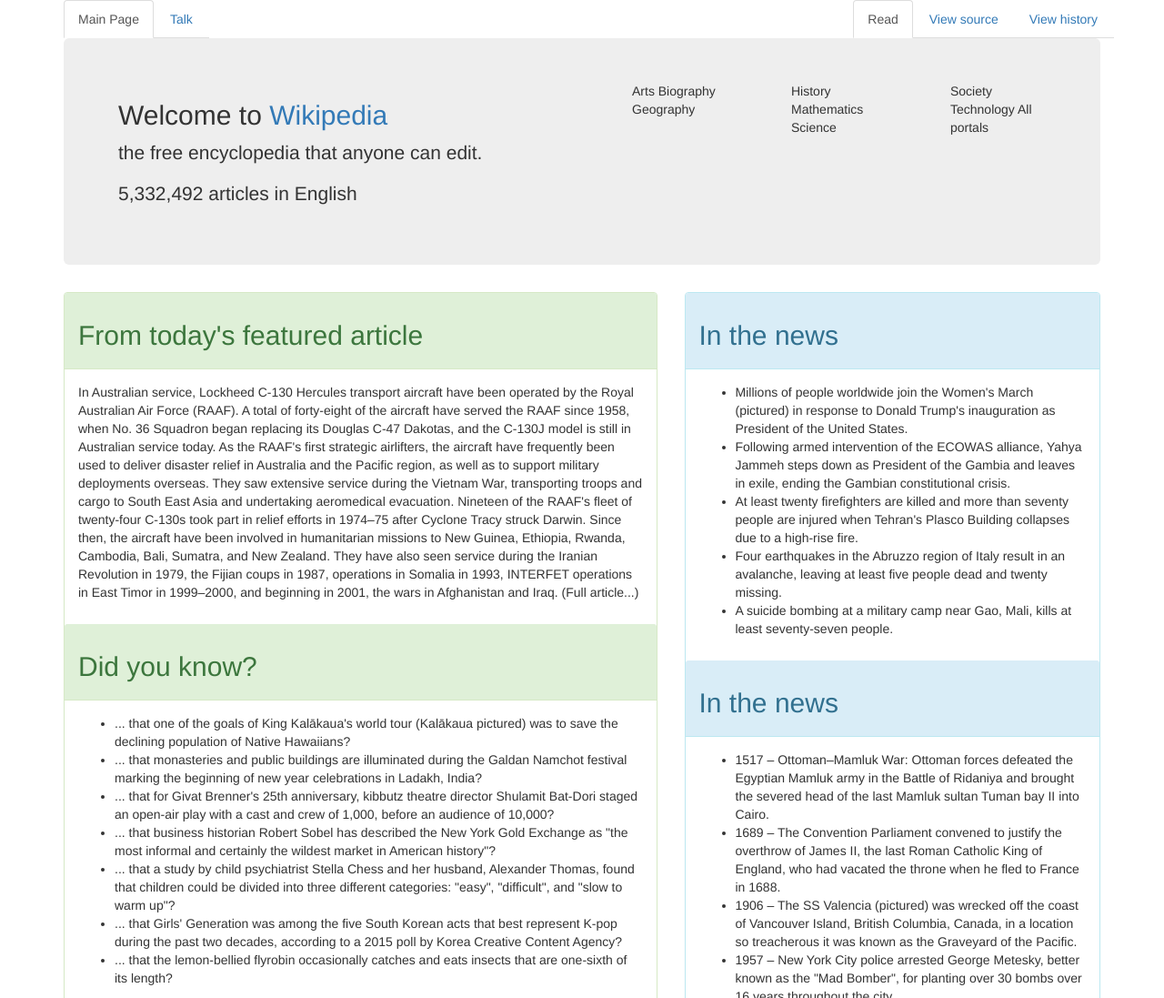
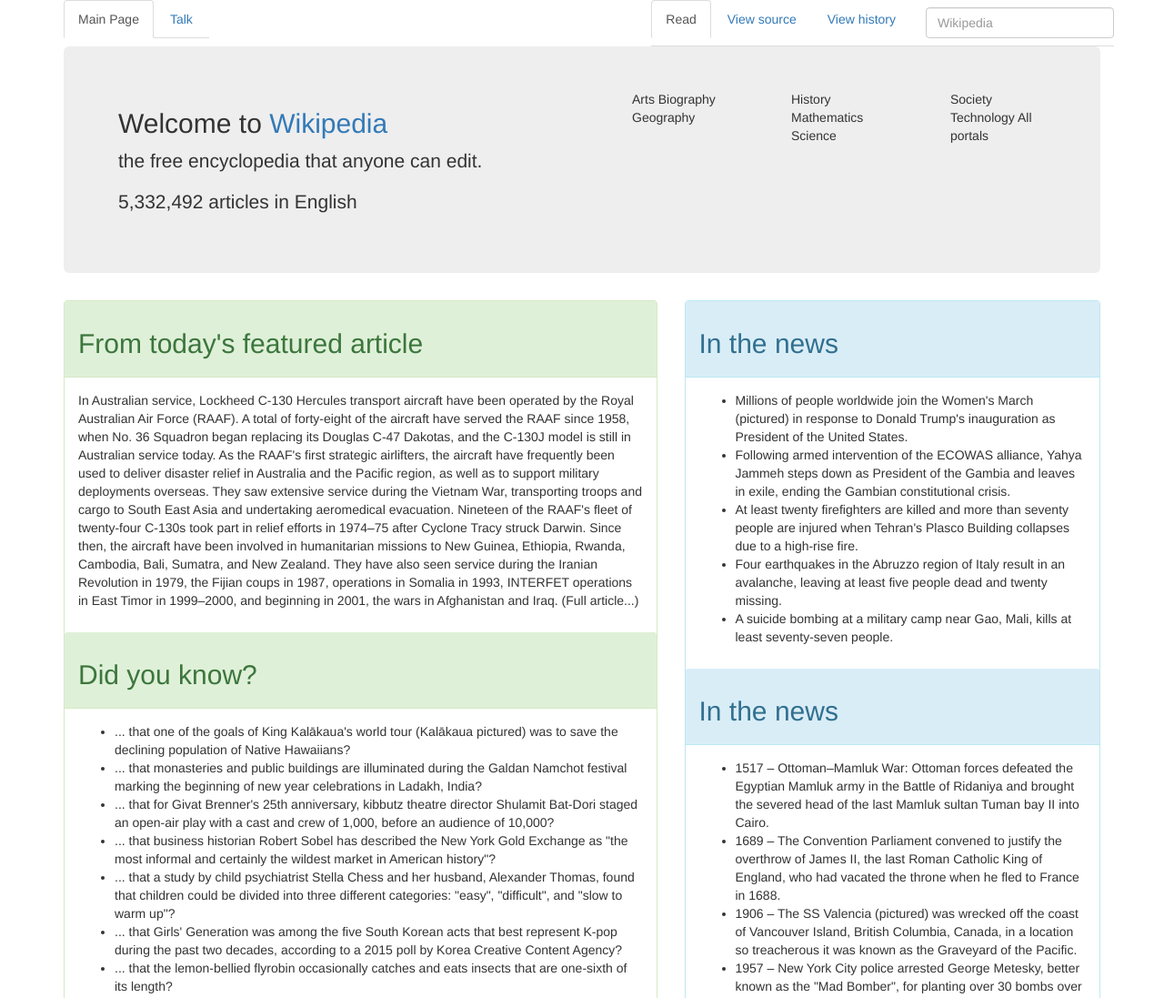
Before and after one commit to ByronB81/Waki2, a plain HTML site: page index.html in a window 1280 px wide. Shown: the top 1097 px of the page at 91% size. Drawn offline with nearby package versions, Linux system fonts and the light colour scheme.

Commit message:
Huge breakthrough, main elements present, still need sidebar

```diff
--- a/index.html
+++ b/index.html
@@ -14,8 +14,12 @@
         <li class="active"><a href="#">Read</a></li>
         <li><a href="#">View source</a></li>
         <li><a href="#">View history</a></li>
+        <form class="navbar-form navbar-right">
+          <div class="form-group">
+            <input type="text" class="form-control" placeholder="Wikipedia">
+          </div>
+        </form>
     </div>
-
 
     <div class="container">
       <div class="jumbotron">
@@ -60,11 +64,10 @@
             </div>
           <div class="panel-body">
             <p>In Australian service, Lockheed C-130 Hercules transport aircraft have been operated by the Royal Australian Air Force (RAAF). A total of forty-eight of the aircraft have served the RAAF since 1958, when No. 36 Squadron began replacing its Douglas C-47 Dakotas, and the C-130J model is still in Australian service today. As the RAAF's first strategic airlifters, the aircraft have frequently been used to deliver disaster relief in Australia and the Pacific region, as well as to support military deployments overseas. They saw extensive service during the Vietnam War, transporting troops and cargo to South East Asia and undertaking aeromedical evacuation. Nineteen of the RAAF's fleet of twenty-four C-130s took part in relief efforts in 1974–75 after Cyclone Tracy struck Darwin. Since then, the aircraft have been involved in humanitarian missions to New Guinea, Ethiopia, Rwanda, Cambodia, Bali, Sumatra, and New Zealand. They have also seen service during the Iranian Revolution in 1979, the Fijian coups in 1987, operations in Somalia in 1993, INTERFET operations in East Timor in 1999–2000, and beginning in 2001, the wars in Afghanistan and Iraq. (Full article...)</p>
+        </div>
+          <div class="panel-heading">
+            <h2>Did you know?</h2>
           </div>
-
-            <div class="panel-heading">
-              <h2>Did you know?</h2>
-            </div>
           <div class="panel-body">
             <ul>
               <li>... that one of the goals of King Kalākaua's world tour (Kalākaua pictured) was to save the declining population of Native Hawaiians?</li>
@@ -78,7 +81,6 @@
           </div>
         </div>
       </div>
-
         <div class="col-md-5">
           <div class="panel panel-info">
             <div class="panel-heading">
```
